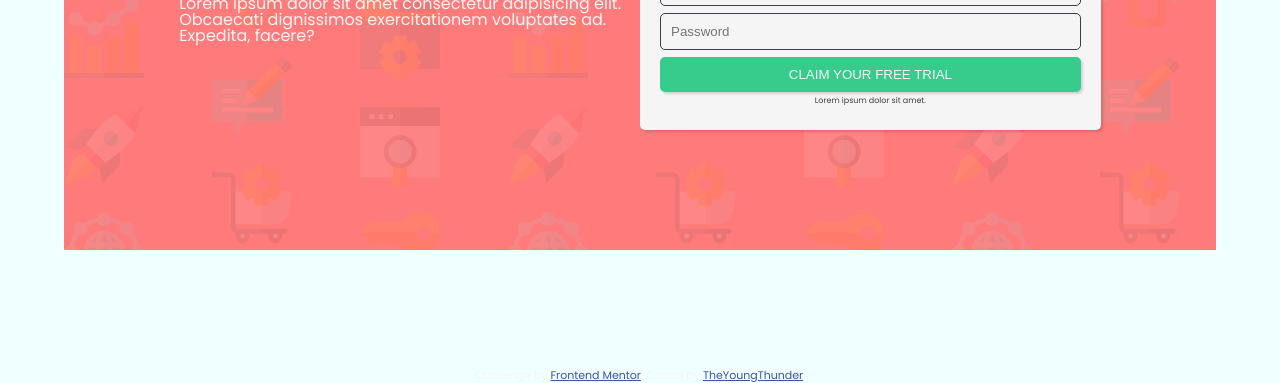
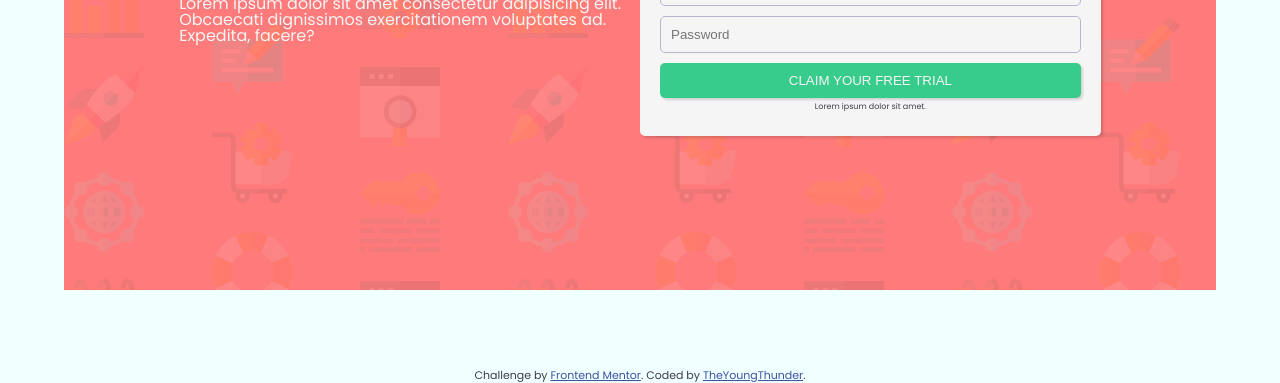
Before and after one commit to TheYoungThunder/SignUpFormRepo, a plain HTML site: page index.html in a window 1280 px wide. Shown: the part 430-813 px from the top of the page. Drawn offline with Linux system fonts and the light colour scheme; a script that the page names is missing.

Commit message:
finally fixed input feild border onfocus style

```diff
--- a/style.css
+++ b/style.css
@@ -141,7 +141,7 @@ html {
   min-height: 100vh;
   font-size: 16px;
   font-family: "Poppins", sans-serif;
-  color: whitesmoke;
+  color: hsl(249, 10%, 26%);
 }
 .outer-container {
   min-height: 100vh;
@@ -155,13 +155,14 @@ html {
   display: flex;
   align-items: stretch;
   width: 90%;
-  min-height: 70vh;
+  min-height: 80vh;
   justify-content: center;
 }
 .text-container {
   display: flex;
   justify-content: center;
   flex-direction: column;
+  color: whitesmoke;
   min-width: 40%;
   max-width: 40%;
 }
@@ -224,13 +225,17 @@ input {
   display: block;
   margin: auto;
   background-color: whitesmoke;
-  border: 1px solid hsl(249, 10%, 26%);
+  border: 1px solid hsl(246, 25%, 77%);
   box-sizing: border-box;
   width: 100%;
-  margin-bottom: 7px;
+  margin-bottom: 10px;
   border-radius: 5px;
   padding: 10px;
   color: hsl(249, 10%, 26%);
+}
+input[type="text"]:focus {
+  outline: none;
+  border: 1.5px solid hsl(249, 10%, 26%);
 }
 
 /* ############################################################ */
```
